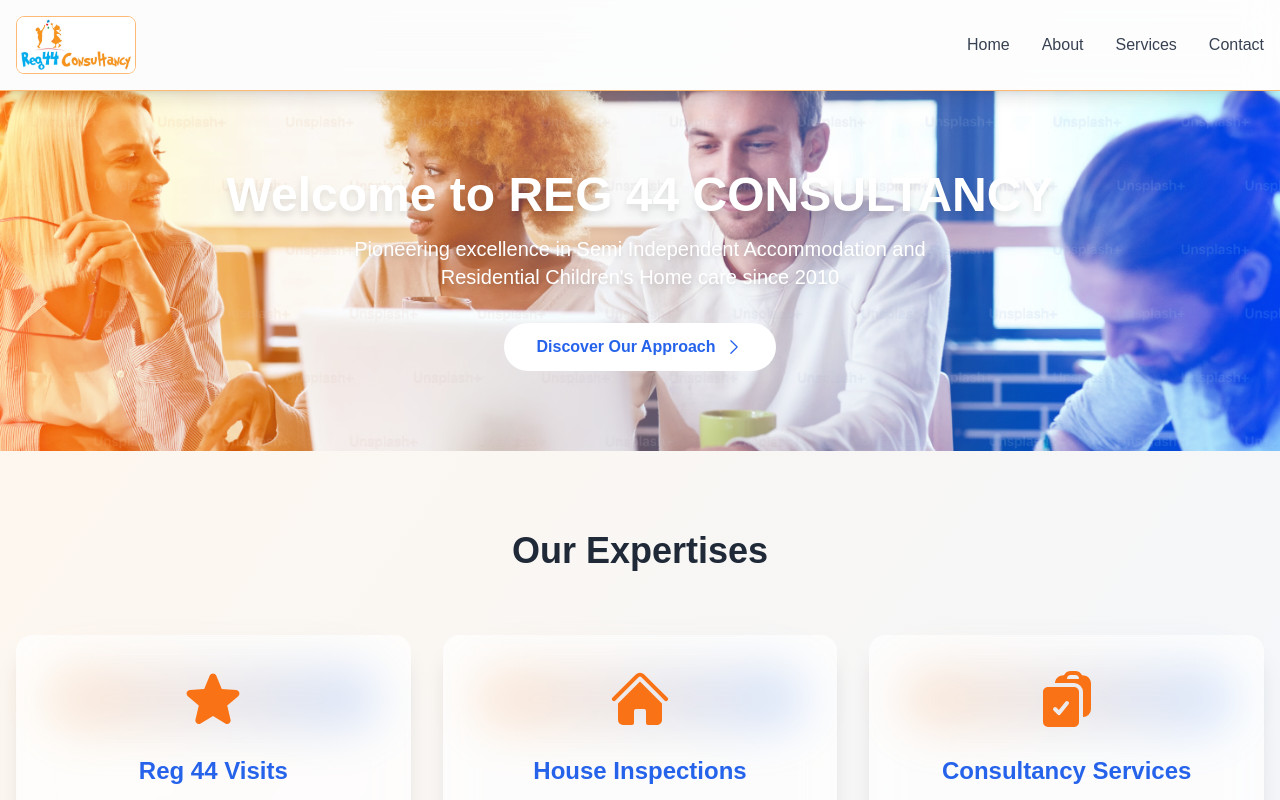
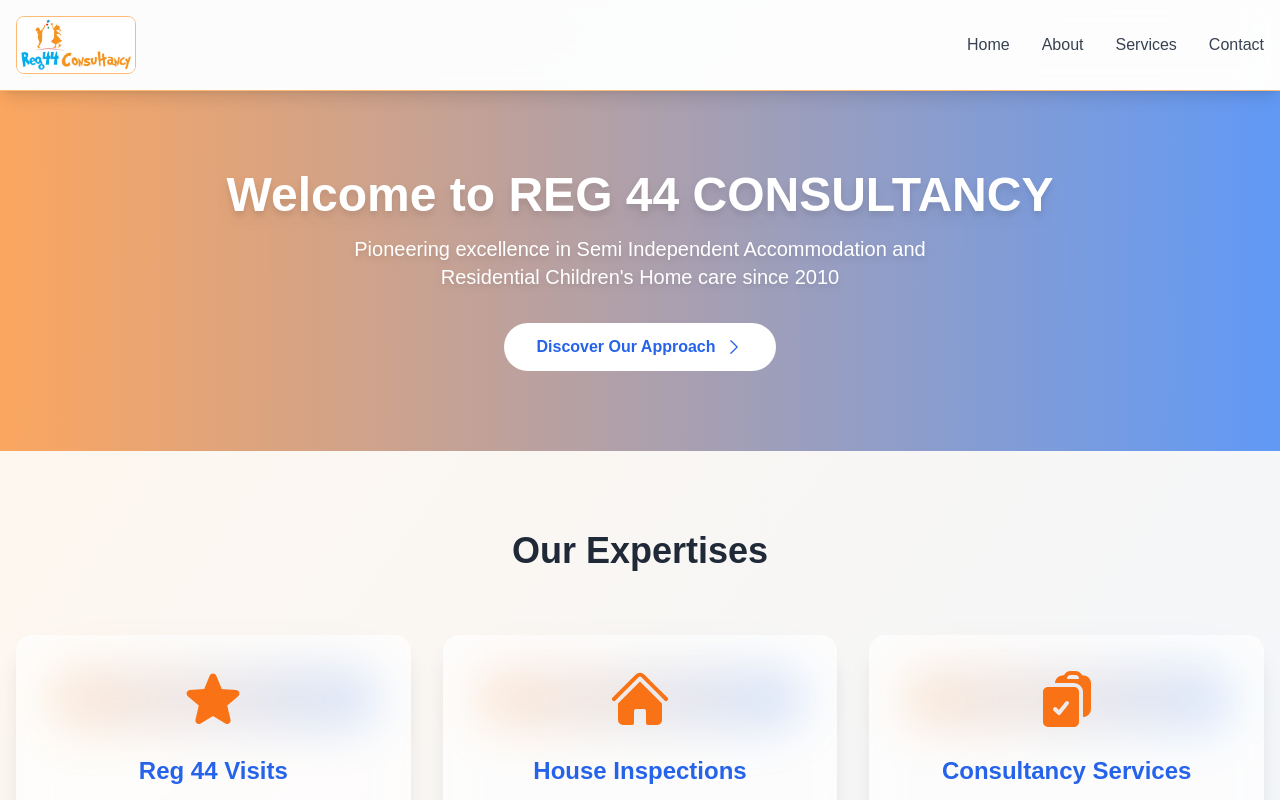
Before and after one commit to BrandonKambasha/gitProject3, a Next.js app: page / in a window 1280 px wide. Shown: the top 800 px of the page. Built offline with nearby package versions, Linux system fonts and the light colour scheme.

Commit message:
remove hero image from index

```diff
--- a/src/app/page.tsx
+++ b/src/app/page.tsx
@@ -10,14 +10,7 @@
       <main>
         <section className="relative py-20 overflow-hidden">
           <div className="absolute inset-0 bg-gradient-to-r from-orange-400 to-blue-500 opacity-80"></div>
-          <Image
-            src={myImage}
-            alt=""
-            layout="fill"
-            objectFit="cover"
-            className="mix-blend-overlay"
 
-          />
           <div className="container mx-auto px-4 text-center relative z-10">
             <h1 className="text-5xl font-bold mb-4 text-white drop-shadow-lg">Welcome to REG 44 CONSULTANCY</h1>
             <p className="text-xl max-w-2xl mx-auto mb-8 text-white drop-shadow-md">Pioneering excellence in Semi Independent Accommodation and Residential Children's Home care since 2010</p>
```
